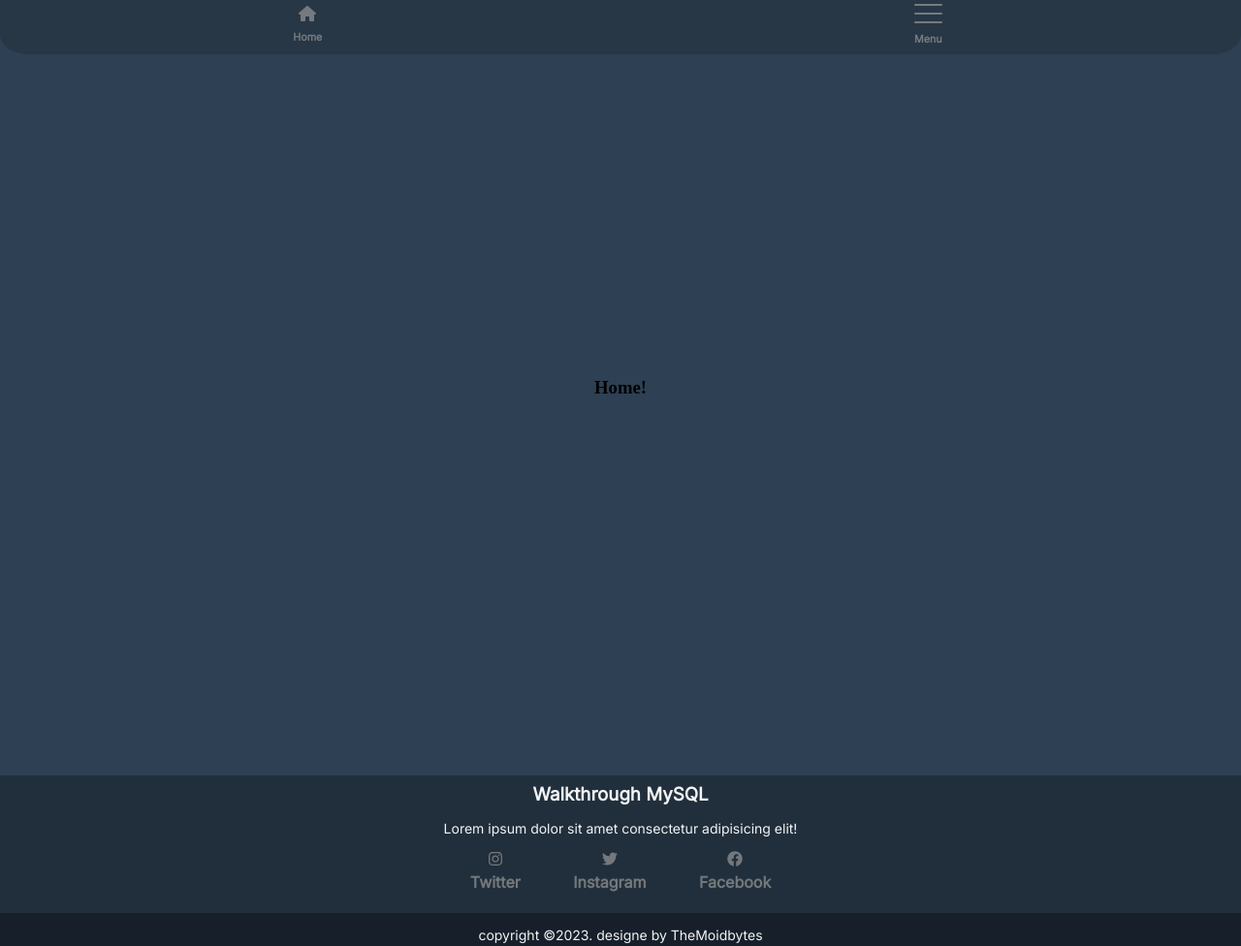
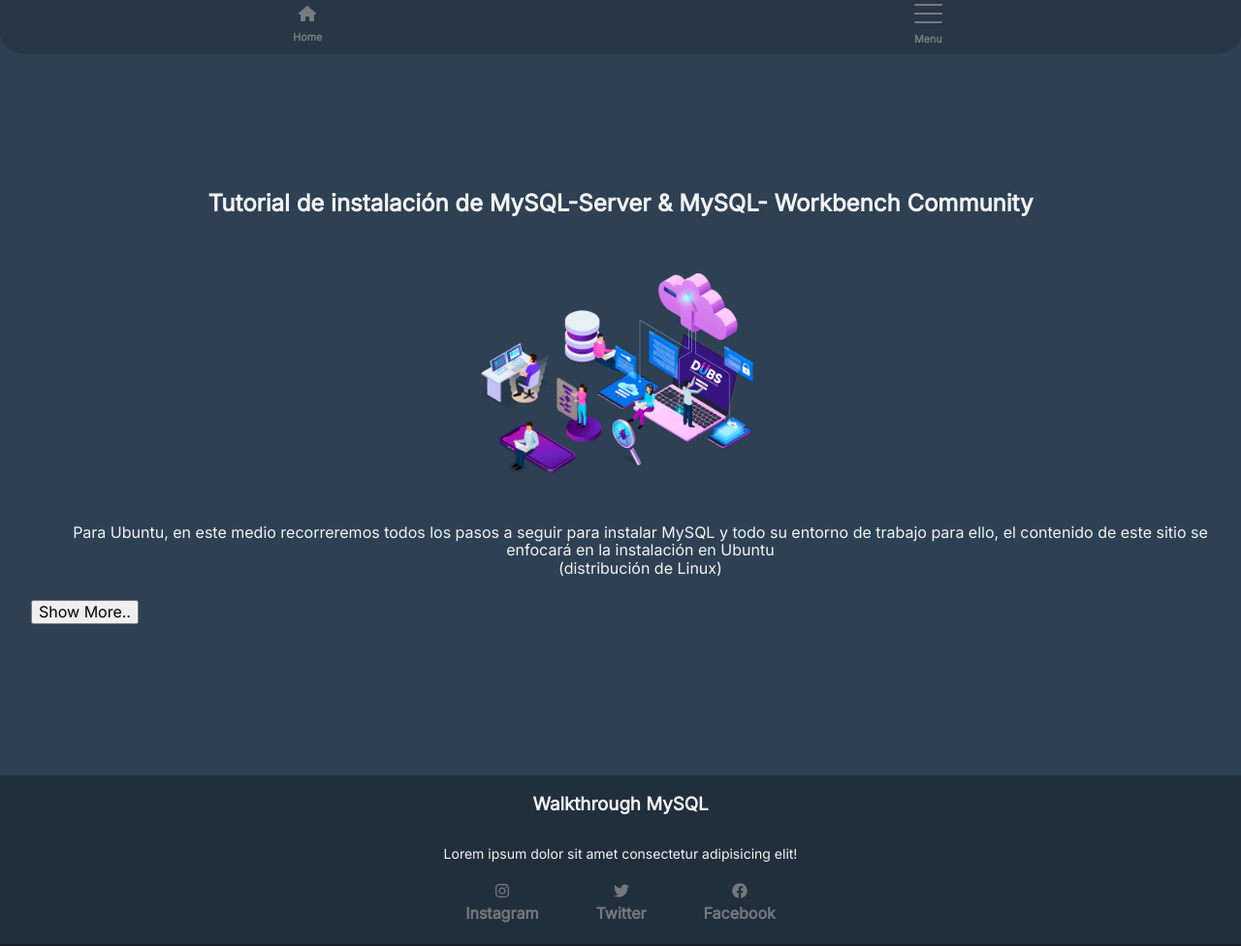
Before and after one commit to mois3222/GA6-220501096-AA4-EV01, a website built with Vite: page index.html in a window 1280 px wide. Shown: the top 976 px of the page at 97% size. Built offline with nearby package versions, Linux system fonts and the light colour scheme; a web font is replaced by a local one.

Commit message:
desc: I have implemented a new fiel in home, (content description) and I created a new file onShowSwitch and more functionally in scss. files created: onShowSwitch()

```diff
--- a/src/index.ts
+++ b/src/index.ts
@@ -3,6 +3,7 @@
 import Header from "./templates/Header";
 import Footer from "./templates/Footer";
 import onSliderClick from "./utils/onSliderClick";
+import onShowSwitch from "./utils/onShowSwitch";
 import Router from "./routes/Routes";
 
 const website = (e: Event) => {
@@ -21,7 +22,11 @@
 
   router.returnHTMLRoutes(document.querySelector<HTMLElement>(".main")!);
 
-  onSliderClick(document.querySelector<HTMLElement>("#nav")!);
+  onSliderClick(
+    document.querySelector<HTMLElement>("#nav")!,
+    document.querySelector<HTMLButtonElement>(".header__button")!
+  );
+  onShowSwitch(document.querySelector<HTMLDivElement>(".home__div--desc")!);
 };
 
 window.addEventListener("load", website);
--- a/src/pages/Error404.ts
+++ b/src/pages/Error404.ts
@@ -1,3 +1,4 @@
+import error404Image from "../../public/banner-diseno-de-software-disersoft.png";
 class Error404 {
   private HTMLError404Element: HTMLElement;
 
@@ -9,9 +10,11 @@
   returnHTMLError404Element() {
     this.HTMLError404Element.innerHTML = `
           <div class="error404__div">
+            <img src="${error404Image}" alt="error404Img" height="300" width="300" />
              <a href="#/" class="error404__a">
-                <h3>Error404!</h3>
-                <p>Return to Home</p>
+                <h3 class="error404__h3">Error404!</h3>
+                <span class="error404__span">Page <br/> not found</sapn>
+                <p class="error404__p">Return to Home!</p>
              </a>
           </div>
       `;
--- a/src/pages/Home.ts
+++ b/src/pages/Home.ts
@@ -1,15 +1,32 @@
+import homeImage from "./../../public/Paralax_investigacion_&_desarrollo_3.png";
 class Home {
   private HTMLHomeElement: HTMLElement;
 
   constructor() {
     this.HTMLHomeElement = document.createElement("section");
-    this.HTMLHomeElement.className = `main__section--home`;
+    this.HTMLHomeElement.className = `main__section--home home`;
   }
 
   returnHTMLHomeElement() {
     this.HTMLHomeElement.innerHTML = `
-        <div>
-            <h3>Home!</h3>
+        <div class="home__div">
+          <h2 class="home__h2">Tutorial de instalación de MySQL-Server & MySQL- Workbench Community</h2>
+          <img class="home__img" src="${homeImage}" alt="homeImage" height="300" width="300"/>
+          <div class="home__div--desc desc">
+            <div class="desc__div">
+              <p class="desc__p">
+                Para Ubuntu, en este medio recorreremos todos los pasos a seguir para instalar MySQL y todo su entorno de trabajo para ello, el contenido de este sitio se enfocará en la instalación en Ubuntu <br/> (distribución de Linux)
+              </p>
+            </div>
+            <div class="desc__div">
+              <p class="desc__p">
+                pero únicamente desde la terminal esto quiere decir que en ningún momento se hará uso de la interface de usuario, esperamos que disfruten el tutorial y que sigan con los siguientes pasos.
+              </p>
+            </div>
+          </div>
+            <div class="home__div--button">
+              <button class="home__button">Show More..</button>
+            </div>
         </div>
     `;
 
--- /dev/null
+++ b/src/styles/error404.scss
@@ -0,0 +1,21 @@
+@use "./vars.scss" as v;
+@use "./extend.scss";
+
+.error404 {
+  &__div {
+    @extend %flex-col;
+  }
+  &__a {
+    @extend %flex-col;
+    font-family: v.$theme-font;
+    text-decoration: none;
+    color: v.$theme-color;
+  }
+  &__span {
+    text-align: center;
+  }
+  &__p {
+    @extend %button;
+    color: v.$danger-color;
+  }
+}
--- a/src/styles/footer.scss
+++ b/src/styles/footer.scss
@@ -1,6 +1,7 @@
 @use "./extend.scss";
 @use "./vars.scss" as v;
 .footer {
+  bottom: 0;
   @extend %flex-col;
   background-color: v.$footer;
   font-family: v.$theme-font;
@@ -13,12 +14,20 @@
   &__h3 {
     @extend %cleanMP;
     font-weight: bolder;
+    margin: 1em 0;
   }
 
   &__p {
     @extend %cleanMP;
     text-align: center;
     font-size: v.$min;
+  }
+
+  &__p--desc {
+    @extend %cleanMP;
+    text-align: center;
+    font-size: v.$min;
+    padding: 0.5em;
   }
 
   &__ul {
--- a/src/styles/header.scss
+++ b/src/styles/header.scss
@@ -5,7 +5,7 @@
   position: relative;
   &__nav {
     position: fixed;
-    width: 100%;
+    width: 100vw;
     z-index: 4;
     background-color: v.$primary-color;
     border-bottom-left-radius: 30px 20px;
@@ -34,8 +34,9 @@
       height: 2px;
       width: 100%;
     }
+  }
 
-    &:hover {
+  &__active {
     & div:first-child {
       transform: rotate(45deg);
     }
@@ -45,7 +46,6 @@
     }
     & div:nth-child(3) {
       transform: rotate(-45deg);
-      }
     }
   }
 
--- /dev/null
+++ b/src/styles/home.scss
@@ -0,0 +1,36 @@
+@use "./extend.scss";
+@use "./vars.scss" as v;
+.home {
+  font-family: v.$theme-font;
+  color: v.$theme-color;
+  margin: 0 1em;
+
+  &__div {
+    @extend %flex-col;
+    padding: 1em;
+  }
+
+  &__h2 {
+    margin-top: 2em;
+    margin-bottom: 0;
+    text-align: center;
+  }
+
+  &__span {
+    margin: 0.5em 0;
+  }
+
+  .desc {
+    display: flex;
+    gap: 34px;
+    width: 200%;
+
+    &__p {
+      text-align: center;
+    }
+  }
+  &__div--button {
+    @extend %cleanMP;
+    width: 100%;
+  }
+}
--- a/src/styles/index.scss
+++ b/src/styles/index.scss
@@ -1,7 +1,10 @@
 @forward "./header.scss";
 @forward "./main.scss";
 @forward "./footer.scss";
+@forward "./error404.scss";
+@forward "./home.scss";
 
 body {
   overflow-x: hidden;
+  // overflow-y: hidden;
 }
--- a/src/styles/main.scss
+++ b/src/styles/main.scss
@@ -5,11 +5,4 @@
   position: relative;
   min-height: 100vh;
   background-color: v.$background;
-
-  .error404 {
-    &__a {
-      text-decoration: none;
-      color: v.$theme-color;
-    }
-  }
 }
--- a/src/styles/vars.scss
+++ b/src/styles/vars.scss
@@ -5,6 +5,7 @@
 $footer: #212f3c;
 $footer-buttom: #17202a;
 $theme-color: #f2f3f4;
+$theme-primary: #ecf0f1;
 $theme-font: "Inter", sans-serif;
 $min: 14px;
 $sm: 16px;
--- a/src/templates/Footer.ts
+++ b/src/templates/Footer.ts
@@ -3,20 +3,20 @@
     return `
             <div class="footer__div">
                 <h3 class="footer__h3">Walkthrough MySQL</h3>
-                <p class="footer__p">
+                <p class="footer__p--desc">
                 Lorem ipsum dolor sit amet consectetur adipisicing elit!
                 </p>
                 <ul class="footer__ul">
                     <li class="footer__li">
                         <a href="#/" class="footer__a">
                             <svg class="footer__svg" xmlns="http://www.w3.org/2000/svg" height="1em" viewBox="0 0 448 512"><!--! Font Awesome Free 6.4.0 by @fontawesome - https://fontawesome.com License - https://fontawesome.com/license (Commercial License) Copyright 2023 Fonticons, Inc. --><path d="M224.1 141c-63.6 0-114.9 51.3-114.9 114.9s51.3 114.9 114.9 114.9S339 319.5 339 255.9 287.7 141 224.1 141zm0 189.6c-41.1 0-74.7-33.5-74.7-74.7s33.5-74.7 74.7-74.7 74.7 33.5 74.7 74.7-33.6 74.7-74.7 74.7zm146.4-194.3c0 14.9-12 26.8-26.8 26.8-14.9 0-26.8-12-26.8-26.8s12-26.8 26.8-26.8 26.8 12 26.8 26.8zm76.1 27.2c-1.7-35.9-9.9-67.7-36.2-93.9-26.2-26.2-58-34.4-93.9-36.2-37-2.1-147.9-2.1-184.9 0-35.8 1.7-67.6 9.9-93.9 36.1s-34.4 58-36.2 93.9c-2.1 37-2.1 147.9 0 184.9 1.7 35.9 9.9 67.7 36.2 93.9s58 34.4 93.9 36.2c37 2.1 147.9 2.1 184.9 0 35.9-1.7 67.7-9.9 93.9-36.2 26.2-26.2 34.4-58 36.2-93.9 2.1-37 2.1-147.8 0-184.8zM398.8 388c-7.8 19.6-22.9 34.7-42.6 42.6-29.5 11.7-99.5 9-132.1 9s-102.7 2.6-132.1-9c-19.6-7.8-34.7-22.9-42.6-42.6-11.7-29.5-9-99.5-9-132.1s-2.6-102.7 9-132.1c7.8-19.6 22.9-34.7 42.6-42.6 29.5-11.7 99.5-9 132.1-9s102.7-2.6 132.1 9c19.6 7.8 34.7 22.9 42.6 42.6 11.7 29.5 9 99.5 9 132.1s2.7 102.7-9 132.1z"/></svg>
-                            <h4 class="footer__h4">Twitter</h4>
+                            <h4 class="footer__h4">Instagram</h4>
                         </a>
                     </li>
                     <li class="footer__li">
                         <a href="#/" class="footer__a">
                             <svg class="footer__svg" xmlns="http://www.w3.org/2000/svg" height="1em" viewBox="0 0 512 512"><!--! Font Awesome Free 6.4.0 by @fontawesome - https://fontawesome.com License - https://fontawesome.com/license   (Commercial License) Copyright 2023 Fonticons, Inc. --><path d="M459.37 151.716c.325 4.548.325 9.097.325 13.645 0 138.72-105.583 298.558-298.558 298.558-59.452 0-114.68-17.219-161.137-47.106 8.447.974 16.568 1.299 25.34 1.299 49.055 0 94.213-16.568 130.274-44.832-46.132-.975-84.792-31.188-98.112-72.772 6.498.974 12.995 1.624 19.818 1.624 9.421 0 18.843-1.3 27.614-3.573-48.081-9.747-84.143-51.98-84.143-102.985v-1.299c13.969 7.797 30.214 12.67 47.431 13.319-28.264-18.843-46.781-51.005-46.781-87.391 0-19.492 5.197-37.36 14.294-52.954 51.655 63.675 129.3 105.258 216.365 109.807-1.624-7.797-2.599-15.918-2.599-24.04 0-57.828 46.782-104.934 104.934-104.934 30.213 0 57.502 12.67 76.67 33.137 23.715-4.548 46.456-13.32 66.599-25.34-7.798 24.366-24.366 44.833-46.132 57.827 21.117-2.273 41.584-8.122 60.426-16.243-14.292 20.791-32.161 39.308-52.628 54.253z"/></svg>
-                            <h4 class="footer__h4">Instagram</h4>
+                            <h4 class="footer__h4">Twitter</h4>
                         </a>
                     </li>
                     <li class="footer__li">
--- a/src/templates/Header.ts
+++ b/src/templates/Header.ts
@@ -15,7 +15,7 @@
             </a>
           </li>
           <li class="header__li">
-            <button class="header__button menu">
+            <button class="header__button">
               <div></div>
               <div></div>
               <div></div>
--- /dev/null
+++ b/src/utils/onShowSwitch.ts
@@ -0,0 +1,18 @@
+const onShowSwitch = (element: HTMLDivElement) => {
+  let toggle = true;
+  element.style.transform = `translateX(26%)`;
+  document.addEventListener("click", (e: MouseEvent) => {
+    const targetElement = e.target as HTMLElement;
+
+    if (targetElement && targetElement.classList.contains("home__button")) {
+      let newToggle = (toggle = !toggle);
+
+      console.log(newToggle);
+      console.log(element);
+
+      element.style.transform = `translateX(${newToggle ? 26 : -26}%)`;
+    }
+  });
+};
+
+export default onShowSwitch;
--- a/src/utils/onSliderClick.ts
+++ b/src/utils/onSliderClick.ts
@@ -1,14 +1,17 @@
-const onSliderClick = (element: HTMLElement) => {
+const onSliderClick = (element: HTMLElement, button: HTMLButtonElement) => {
   let toggle = false;
   document.addEventListener("click", (e: MouseEvent) => {
     const targetElement = e.target as HTMLElement;
 
-    if (targetElement && targetElement.classList.contains("menu")) {
+    if (targetElement && targetElement.classList.contains("header__button")) {
       let newToggle = (toggle = !toggle);
 
       console.log(newToggle);
 
       element.style.transform = `translateX(${newToggle ? 25 : 50}%)`;
+      button.className = `header__button ${
+        newToggle ? "header__active" : "header__desactive"
+      }`;
     }
   });
 };
```
Also changed, not shown: public/Paralax_investigacion_&_desarrollo_3.png (added), public/banner-diseno-de-software-disersoft.png (added). Lines whose indentation alone changed are shown as unchanged.
